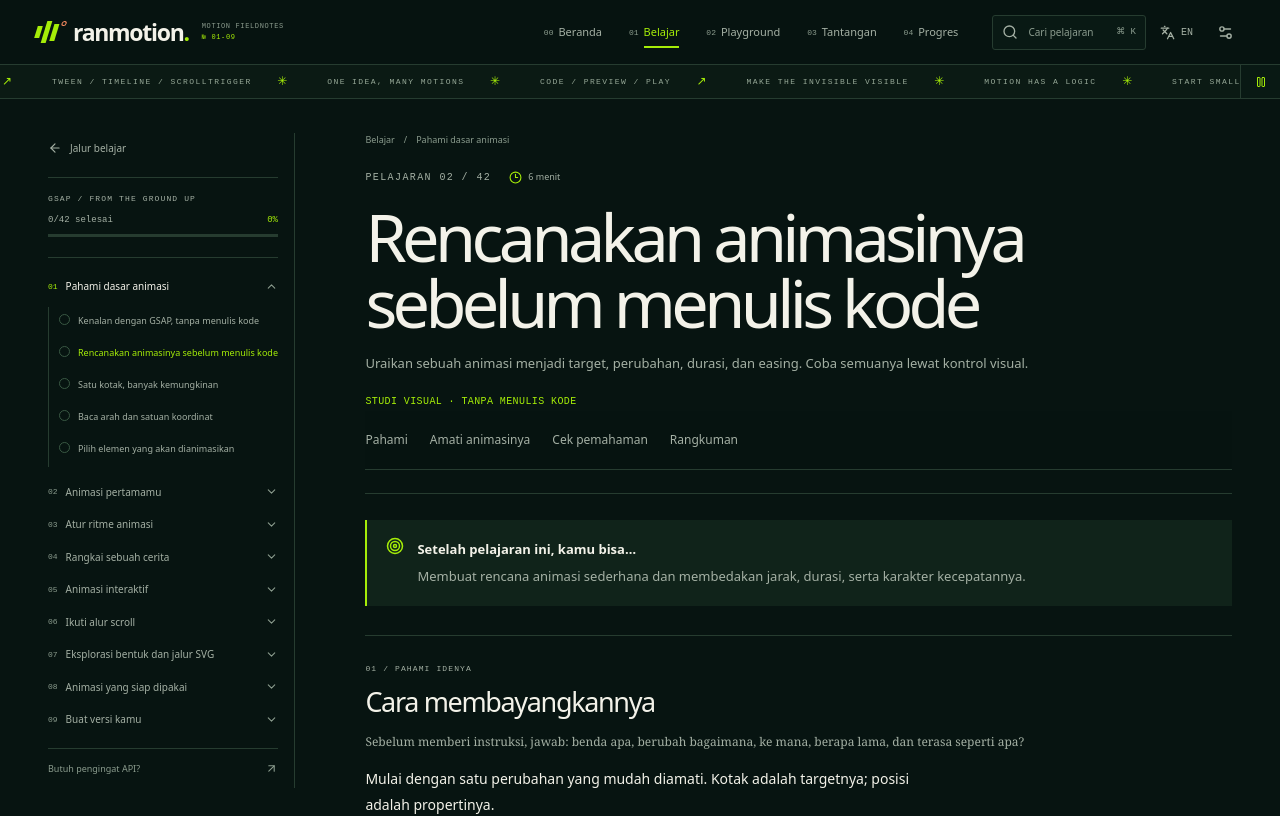
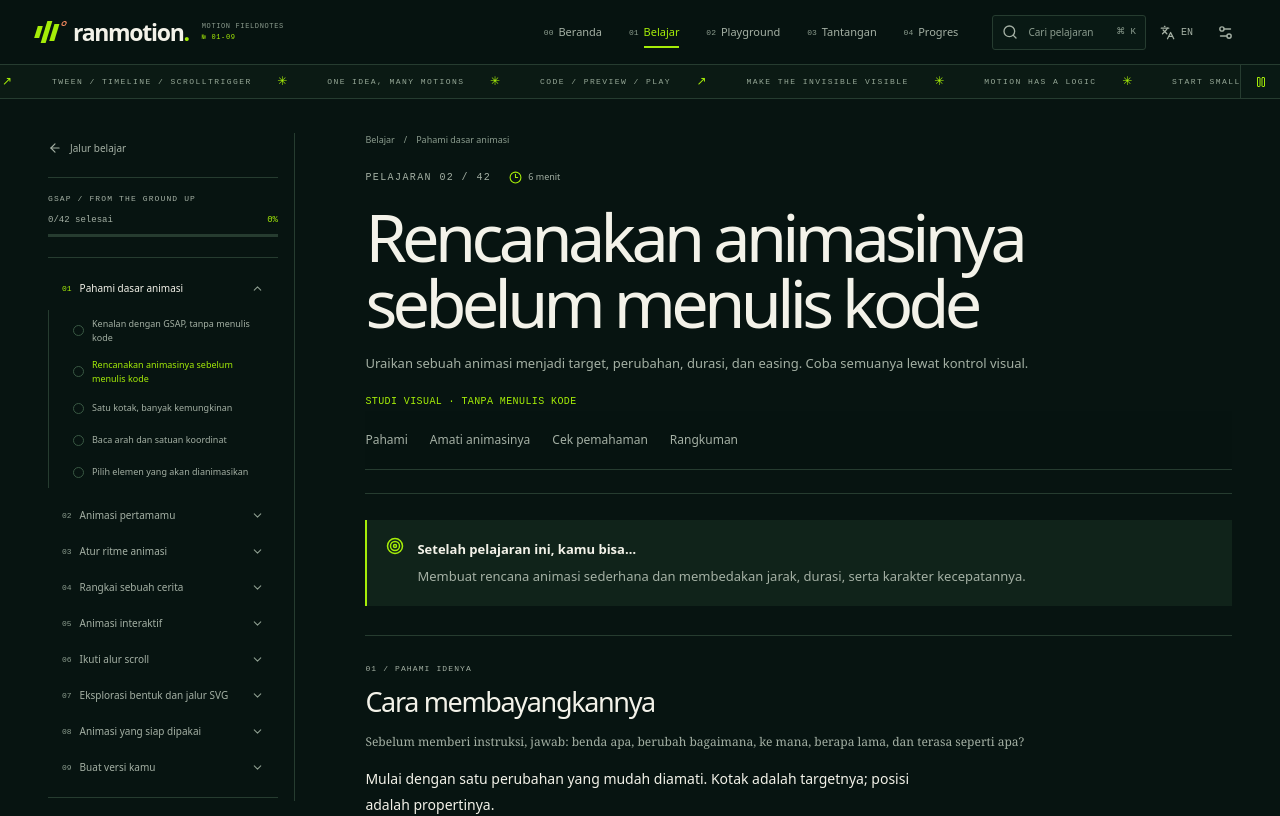
Before and after one commit to randhupaksi/ranmotion, a React (Vite) app: page /learn/animation-blueprint in a window 1280 px wide. Shown: the top 816 px of the page. Built offline with nearby package versions, Linux system fonts and the light colour scheme.

Commit message:
style(learning): polish interaction effects

```diff
--- a/src/styles/app.css
+++ b/src/styles/app.css
@@ -1808,6 +1808,9 @@ html[lang='en'] .hero-copy h1 {
 .curriculum-module {
   border-bottom: 1px solid var(--border);
 }
+.curriculum-module:focus-visible {
+  outline: none;
+}
 .curriculum-module > summary {
   display: grid;
   min-height: 83px;
@@ -1815,6 +1818,14 @@ html[lang='en'] .hero-copy h1 {
   align-items: center;
   gap: 16px;
   padding-inline: 12px;
+}
+.curriculum-module > summary:focus-visible {
+  outline: 2px solid var(--primary);
+  outline-offset: -2px;
+}
+.curriculum-module:focus-visible > summary {
+  outline: 2px solid var(--primary);
+  outline-offset: -2px;
 }
 .curriculum-module > summary > .module-number {
   justify-self: center;
@@ -2234,11 +2245,18 @@ html[lang='en'] .hero-copy h1 {
 }
 .sidebar-modules details > summary {
   display: flex;
+  min-height: 36px;
   align-items: center;
   gap: 8px;
-  padding: 8px 0;
+  margin: 0 6px;
+  padding: 7px 8px;
   color: var(--muted);
   font-size: 10px;
+  line-height: 1.45;
+  list-style: none;
+}
+.sidebar-modules details > summary::-webkit-details-marker {
+  display: none;
 }
 .sidebar-modules details > summary > span {
   color: var(--subtle);
@@ -2262,9 +2280,11 @@ html[lang='en'] .hero-copy h1 {
 }
 .sidebar-modules li a {
   display: flex;
-  align-items: flex-start;
+  min-height: 32px;
+  align-items: center;
   gap: 8px;
-  padding: 5px 0;
+  margin: 0 6px;
+  padding: 7px 8px;
   color: var(--muted);
   font-size: 9px;
   line-height: 1.5;
--- a/src/styles/interactions.css
+++ b/src/styles/interactions.css
@@ -247,6 +247,8 @@ label:has(input[type='radio']) {
   .challenge-card,
   .entry-routes-list > a,
   .lesson-list a,
+  .sidebar-modules details > summary,
+  .sidebar-modules li a,
   .progress-modules > a
 ):active {
   background: var(--interaction-press);
```
